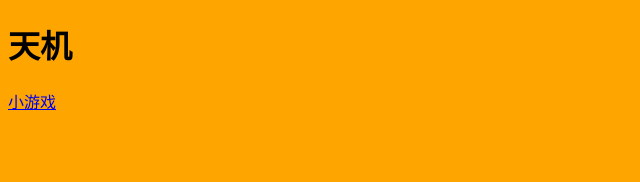
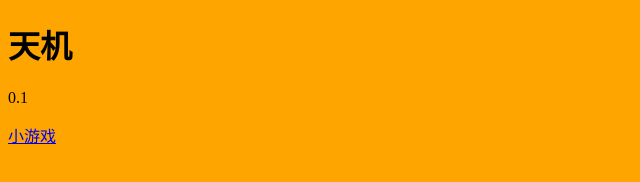
Before and after one commit to chpack/chpack.github.io, a plain HTML site: page index.html in a window 1280 px wide. Shown: the whole page, without its empty margins (0-640 px from the left). Drawn offline with Linux system fonts and the light colour scheme.

Commit message:
Update index.html

```diff
--- a/index.html
+++ b/index.html
@@ -9,6 +9,7 @@
 
 	<div id="top">
 		<h1>天机</h1>
+		<p>0.1</p>
 	</div>
 	<div id="main">
 		<a href="games/index.html">小游戏</a>
```
